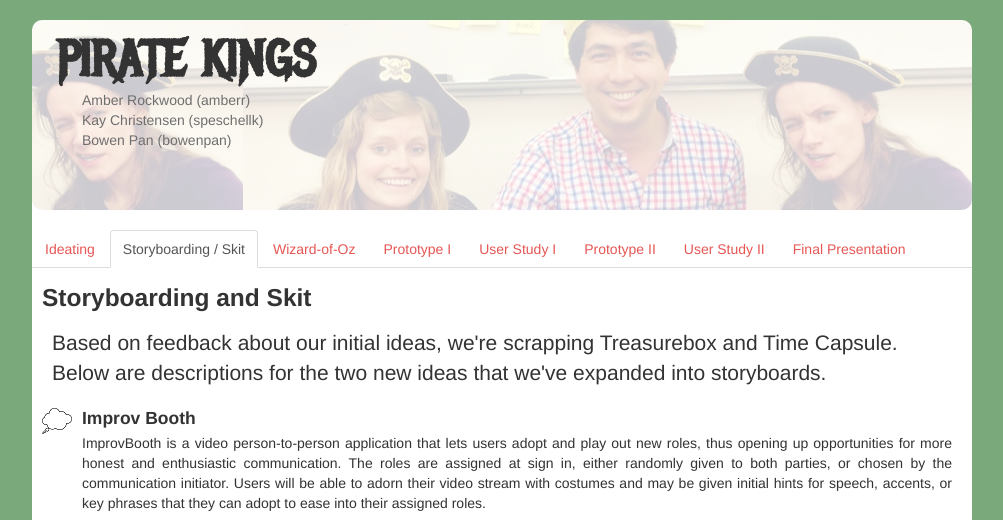
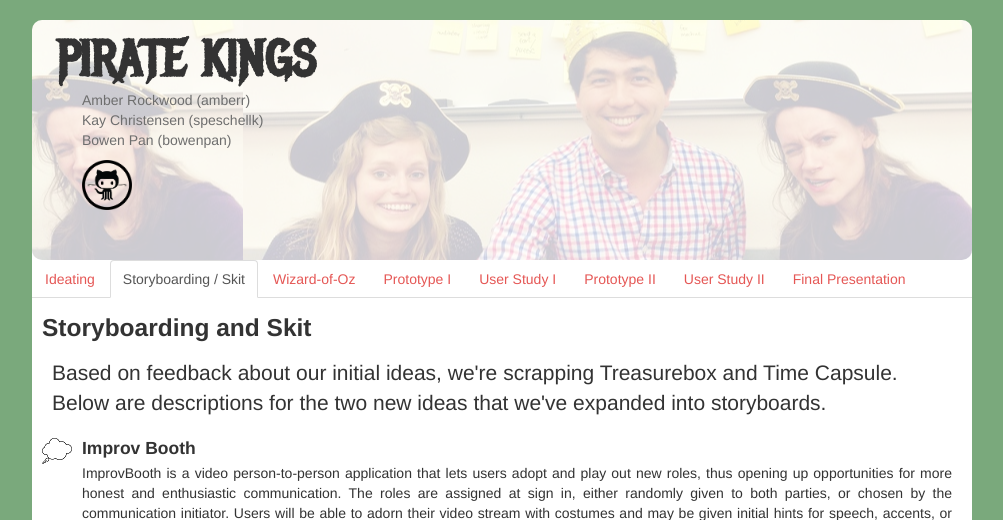
Before and after one commit to amberr/piratekingsweb, a PHP site: page / in a window 1280 px wide. Shown: the top 520 px of the page, without its empty margins (138-1141 px from the left). Run offline with PHP 8.4, Linux system fonts and the light colour scheme.

Commit message:
Added link to github repo

```diff
--- a/css/main.css
+++ b/css/main.css
@@ -3,6 +3,10 @@
      font-weight:100px;
      font-size:50px;
      margin-left:-25px;
+}
+
+.github-icon {
+     max-height: 50px;
 }
 
 .head2 {
@@ -53,7 +57,7 @@ body {
      z-index: 1000;
 	background: none;
      padding: 10px 50px 50px 50px;
-     margin-bottom: 20px;
+     margin-bottom: 0px;
 }
 
 .jumbotron:after {
--- a/index.html
+++ b/index.html
@@ -17,6 +17,7 @@
 			<div>
 			<h1 class="head">PIRATE KINGS</h1>
 			<p>Amber Rockwood (amberr) <br>Kay Christensen (speschellk)<br>Bowen Pan (bowenpan)</p>
+			<a href="https://github.com/amberr/piratekings"><img class="github-icon" src="images/github_icon.png"/></a>
 			</div>
 		</div>
 
```
Also changed, not shown: images/github_icon.png (added).
